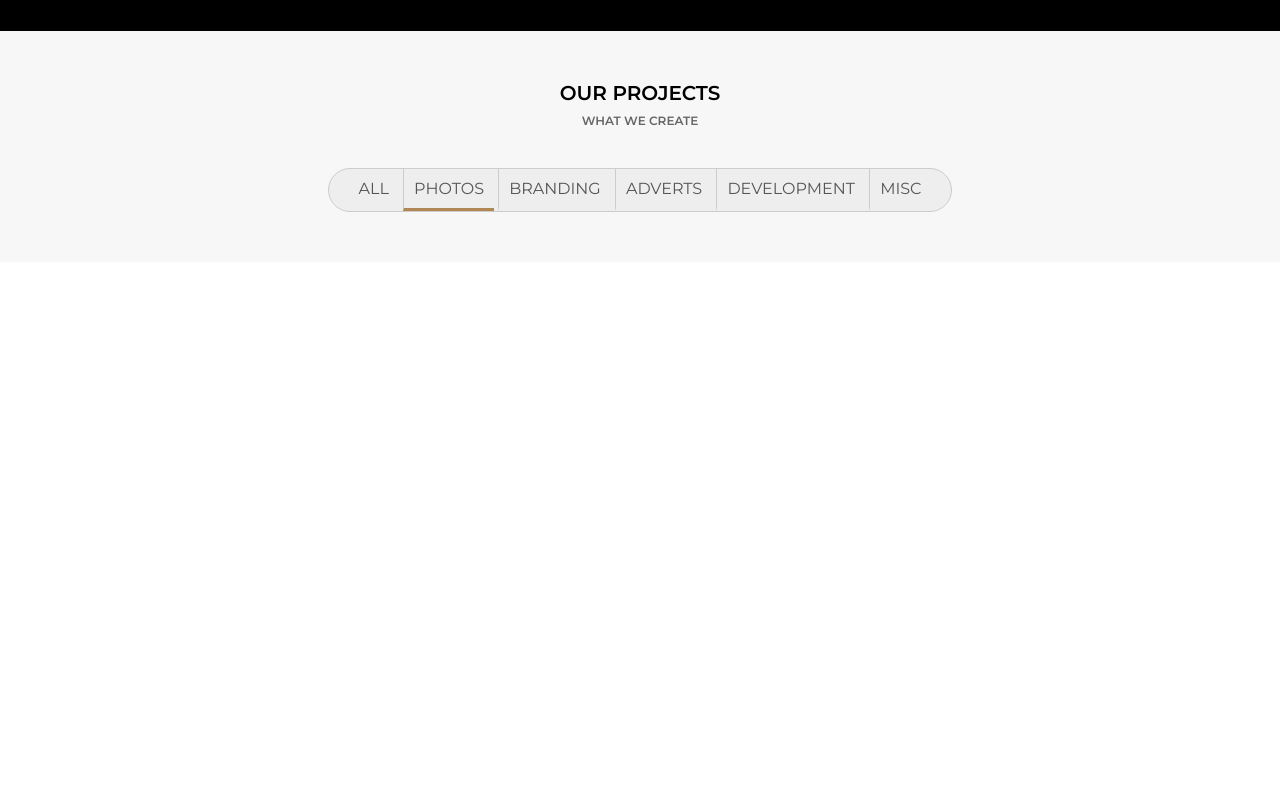
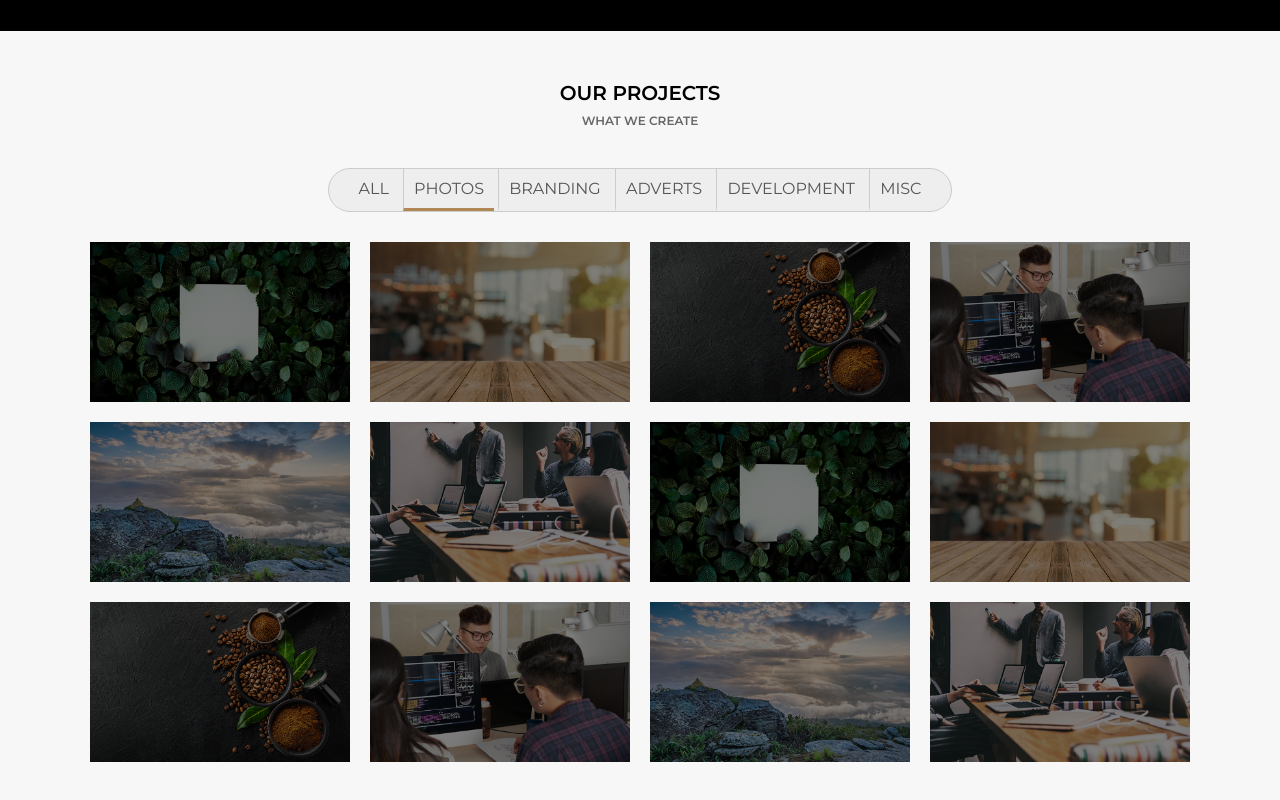
Before and after one commit to ladislaubpaiva/awax, a plain HTML site: page index.html in a window 1280 px wide. Shown: the part 1625-2425 px from the top of the page. Before the commit the page ends 1887 px from the top, so only its background shows below. Drawn offline with Linux system fonts and the light colour scheme.

Commit message:
Projects Photos

```diff
--- a/assets/style/scss/components/_sections.scss
+++ b/assets/style/scss/components/_sections.scss
@@ -53,6 +53,7 @@
 .section-projects {
   display: flex;
   flex-direction: column;
+  align-items: center;
 
   .projects-filters {
     border: 1px solid #ccc;
@@ -74,10 +75,37 @@
         &:first-child {
           border-left: 0;
         }
-        &.selected {
+        &.selected,
+        &:hover {
           border-bottom: 3px solid $primary-color;
         }
       }
     }
   }
 }
+.projects-photos {
+  @include wrapper;
+  width: 100vw;
+  display: flex;
+  flex-wrap: wrap;
+  margin-top: 20px;
+  justify-content: center;
+  .project-photo {
+    width: 280px;
+    text-align: center;
+  }
+}
+.photo-area {
+  margin: 10px;
+  width: 260px;
+  height: 160px;
+  img {
+    width: inherit;
+    height: inherit;
+  }
+  .photo-info {
+    @extend img;
+    position: absolute;
+    background-color: rgba(0, 0, 0, 0.5);
+  }
+}
--- a/index.html
+++ b/index.html
@@ -83,9 +83,7 @@
                 consequuntur nihil id harum delectus? Omnis accusantium sed incidunt natus repellendus. Quis odit
                 provident doloremque illo? Lorem ipsum dolor sit amet consectetur adipisicing elit. Velit rem quos
                 inventore omnis consectetur, consequuntur nihil id harum delectus? Omnis accusantium sed incidunt natus
-                repellendus. Quis odit provident doloremque illo? Lorem ipsum dolor sit amet consectetur adipisicing
-                elit. Nam, tempore unde consequatur esse a corporis voluptas vitae assumenda distinctio nisi deserunt,
-                quia corrupti enim eaque quidem aliquam aspernatur placeat similique?
+                repellendus.
               </p>
               <a href="#" class="button">Learn More</a>
             </div>
@@ -138,6 +136,80 @@
                 <li>Misc</li>
               </ul>
             </div>
+            <div class="projects-photos">
+              <div class="project-photo">
+                <div class="photo-area">
+                  <div class="photo-info"></div>
+                  <img src="./assets/images/foto1.jpg" alt="" />
+                </div>
+              </div>
+              <div class="project-photo">
+                <div class="photo-area">
+                  <div class="photo-info"></div>
+                  <img src="./assets/images/foto2.jpg" alt="" />
+                </div>
+              </div>
+              <div class="project-photo">
+                <div class="photo-area">
+                  <div class="photo-info"></div>
+                  <img src="./assets/images/foto3.jpg" alt="" />
+                </div>
+              </div>
+              <div class="project-photo">
+                <div class="photo-area">
+                  <div class="photo-info"></div>
+                  <img src="./assets/images/foto4.jpg" alt="" />
+                </div>
+              </div>
+              <div class="project-photo">
+                <div class="photo-area">
+                  <div class="photo-info"></div>
+                  <img src="./assets/images/foto5.jpg" alt="" />
+                </div>
+              </div>
+              <div class="project-photo">
+                <div class="photo-area">
+                  <div class="photo-info"></div>
+                  <img src="./assets/images/foto6.jpg" alt="" />
+                </div>
+              </div>
+              <div class="project-photo">
+                <div class="photo-area">
+                  <div class="photo-info"></div>
+                  <img src="./assets/images/foto1.jpg" alt="" />
+                </div>
+              </div>
+              <div class="project-photo">
+                <div class="photo-area">
+                  <div class="photo-info"></div>
+                  <img src="./assets/images/foto2.jpg" alt="" />
+                </div>
+              </div>
+              <div class="project-photo">
+                <div class="photo-area">
+                  <div class="photo-info"></div>
+                  <img src="./assets/images/foto3.jpg" alt="" />
+                </div>
+              </div>
+              <div class="project-photo">
+                <div class="photo-area">
+                  <div class="photo-info"></div>
+                  <img src="./assets/images/foto4.jpg" alt="" />
+                </div>
+              </div>
+              <div class="project-photo">
+                <div class="photo-area">
+                  <div class="photo-info"></div>
+                  <img src="./assets/images/foto5.jpg" alt="" />
+                </div>
+              </div>
+              <div class="project-photo">
+                <div class="photo-area">
+                  <div class="photo-info"></div>
+                  <img src="./assets/images/foto6.jpg" alt="" />
+                </div>
+              </div>
+            </div>
           </div>
         </div>
       </section>
```
Also changed, not shown: assets/style/main.css.
